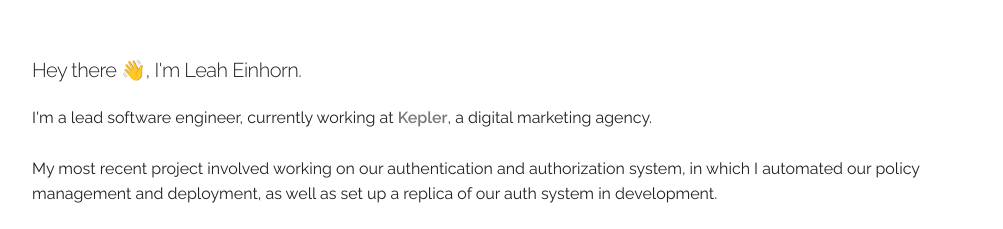
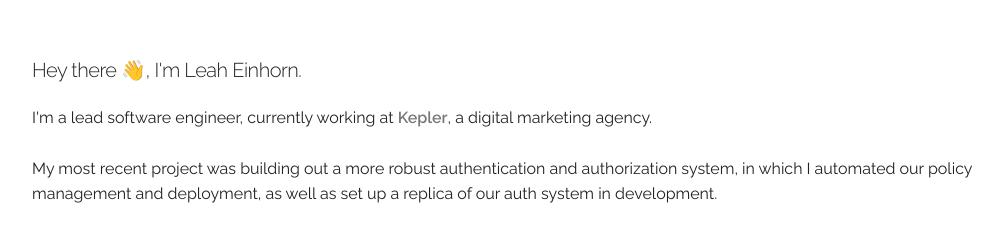
Before and after one commit to leahein/leaheinhorn, a plain HTML site: page index.html in a window 1280 px wide. Shown: the part 185-414 px from the top of the page, without its empty margins (128-1131 px from the left). Drawn offline with Linux system fonts and the light colour scheme.

Commit message:
Adjust project

```diff
--- a/index.html
+++ b/index.html
@@ -50,7 +50,7 @@
 
         <p>I'm a lead software engineer, currently working at <a href="https://www.keplergrp.com/about">Kepler</a>, a digital marketing agency.</p>
 
-        <p>My most recent project involved working on our authentication and authorization system, in which I automated our policy management and deployment, as well as set up a replica of our auth system in development.</p>
+        <p>My most recent project was building out a more robust authentication and authorization system, in which I automated our policy management and deployment, as well as set up a replica of our auth system in development.</p>
 
         <p>Through <a href="https://getmagic.org/about">MAGIC (More Active Girls in Computing)</a>, I <a href="https://www.youtube.com/watch?v=F_-IkRu3eQc">mentor high school girls</a> interested in STEM, and also recently gave an <a href="https://genesysworks.app.box.com/s/6psot0f1q219lcdyrwp9grbirnyjqc1b">Intro to Programming talk</a> at <a href="https://genesysworks.org/about-us/">Genesys Works</a>.</p>
 
```
